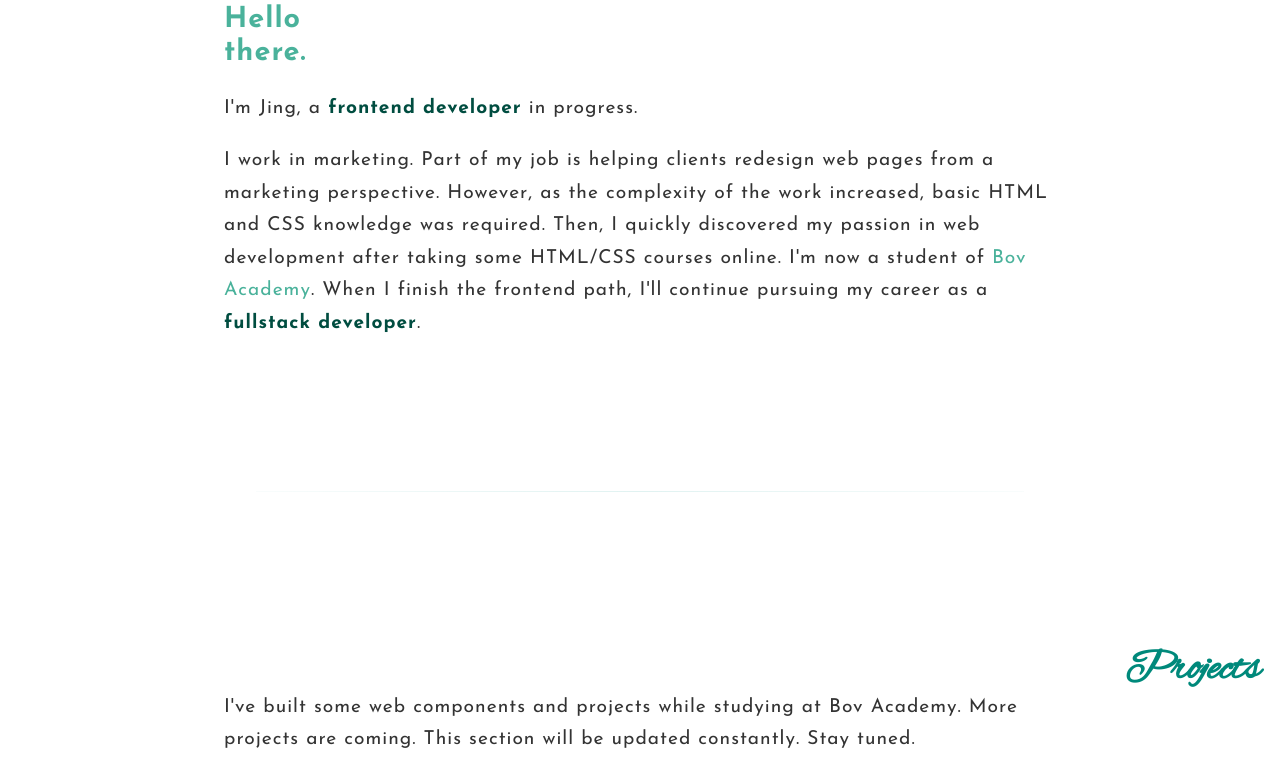
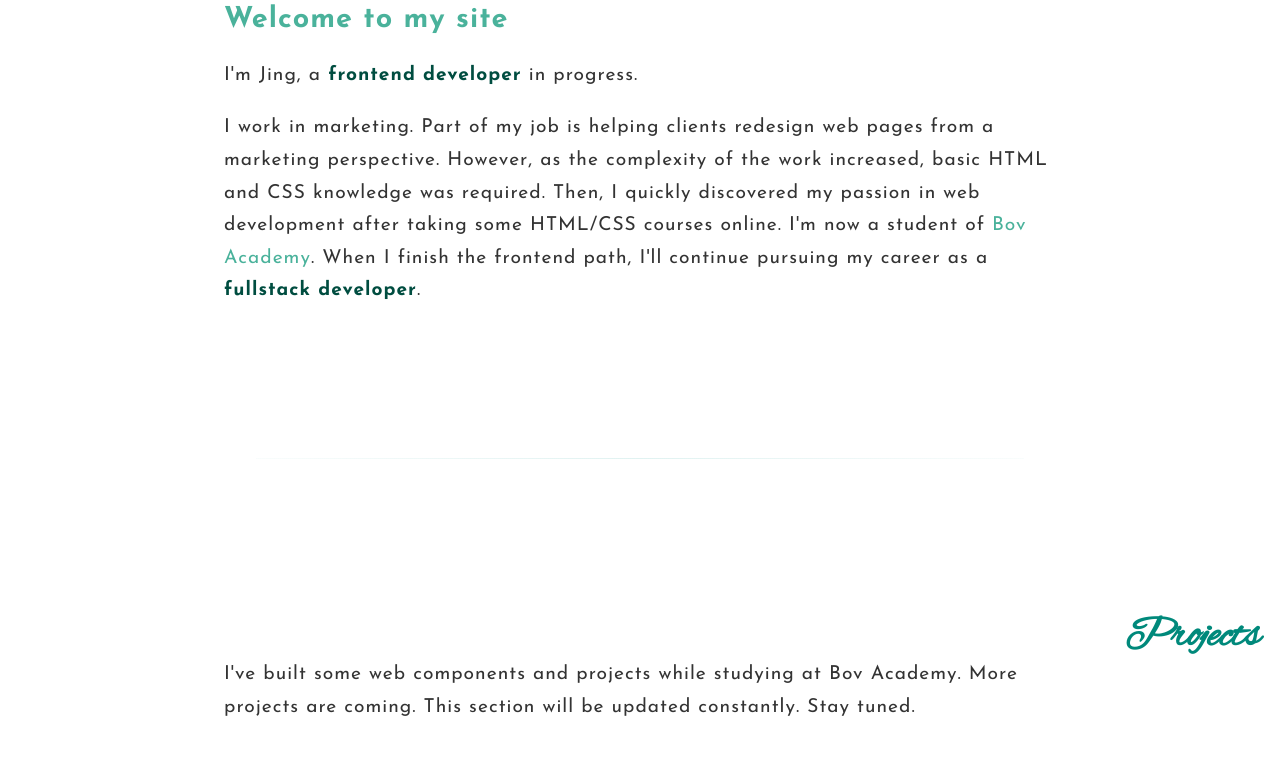
Before and after one commit to Jing-Ran/md-portfolio-site, a plain HTML site: page index.html in a window 1280 px wide. Shown: the part 270-1041 px from the top of the page. Drawn offline with nearby package versions, Linux system fonts and the light colour scheme; no server answers; files whose address does not match are found by name.

Commit message:
Add cookie feature

```diff
--- a/css/main.css
+++ b/css/main.css
@@ -621,7 +621,7 @@ hr {
 /* About section */
 #about .section__intro  h1 {
   color: #4AB29B;
-  width: 150px;
+  max-width: 400px;
   -webkit-animation: bounce 1s ease-out 1s both;
   -o-animation: bounce 1s ease-out 1s both;
   animation: bounce 1s ease-out 1s both;
--- a/index.html
+++ b/index.html
@@ -135,7 +135,7 @@
   <section id="about" class="section">
     <h3 class="section__title">About</h3>
     <div class="section__intro">
-      <h1>Hello there.</h1>
+      <h1 class="welcome-msg"></h1>
       <p>I'm Jing, a <strong>frontend developer</strong> in progress.</p>
       <p>I work in marketing. Part of my job is helping clients redesign web pages from a marketing perspective. However, as the complexity of the work increased, basic HTML and CSS knowledge was required. Then, I quickly discovered my passion in web development after taking some HTML/CSS courses online. I'm now a student of <a href="https://learn.moderndeveloper.com/" target="_blank">Bov Academy</a>. When I finish the frontend path, I'll continue pursuing my career as a <strong>fullstack developer</strong>.</p>
     </div>
@@ -1322,4 +1322,5 @@
   <script src="js/calculator/script.js"></script>
   <script src="js/main.js"></script>
   <script src="js/random-fact.js"></script>
+  <script src="js/cookies.js"></script>
 </body>
--- /dev/null
+++ b/js/cookies.js
@@ -0,0 +1,28 @@
+(function () {
+  // Add to cookie feature to remember return visitor
+  'use strict';
+
+  var allCookies = document.cookie;
+  var welcomeMsg = document.querySelector('h1.welcome-msg');
+  var firstTimeVisit = false;
+
+  function isFirstTime() {
+    return allCookies.indexOf('visited=true') === -1;
+  }
+
+  function setCookie() {
+    // Cookie will expire in 30 days after the first visit
+    var oneMonth = 60 * 60 * 24 * 30;
+    document.cookie = 'visited=true;max-age=' + oneMonth;
+  }
+
+  function populateWelcomeMsg() {
+    if (isFirstTime()) {
+      welcomeMsg.innerHTML = 'Welcome to my site';
+      setCookie();
+    }
+    else welcomeMsg.innerHTML = 'Hi there, welcome back';
+  }
+
+  populateWelcomeMsg();
+})();
```
